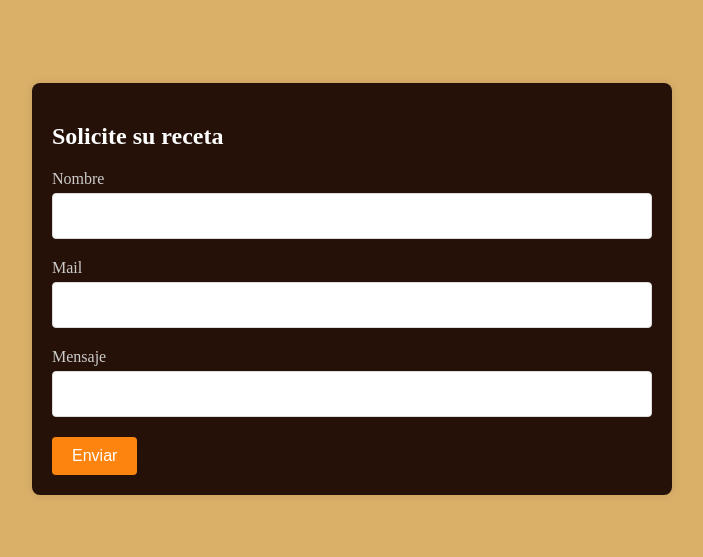
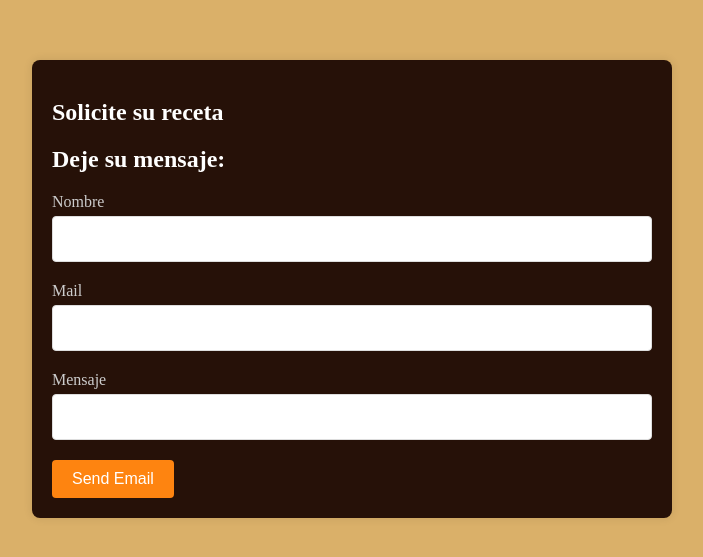
Before and after one commit to LarissaAngel/Proyecto-Front-End, a plain HTML site: page form.html in a window 1280 px wide. Shown: the part 111-668 px from the top of the page, without its empty margins (288-991 px from the left). Drawn offline with nearby package versions, Linux system fonts and the light colour scheme.

Commit message:
Update form.html

```diff
--- a/form.html
+++ b/form.html
@@ -25,8 +25,11 @@
     </head>
     <body>
         <div class="form-container">
+
+
          <form id="form">
                     <h2>Solicite su receta</h2>
+            <h2>Deje su mensaje:</h2>
             <div class="field">
               <label for="to_name">Nombre</label>
               <input type="text" name="to_name" id="to_name">
@@ -43,10 +46,7 @@
             </div>
 
 
-                  <input type="submit" id="button" value="Enviar" >
-              </form>
-
-
+            <input type="submit" id="button" value="Send Email" >
         </form>
             <script type="text/javascript"
                     src="https://cdn.jsdelivr.net/npm/@emailjs/browser@4/dist/email.min.js"></script>
```
Lines whose indentation alone changed are shown as unchanged.
